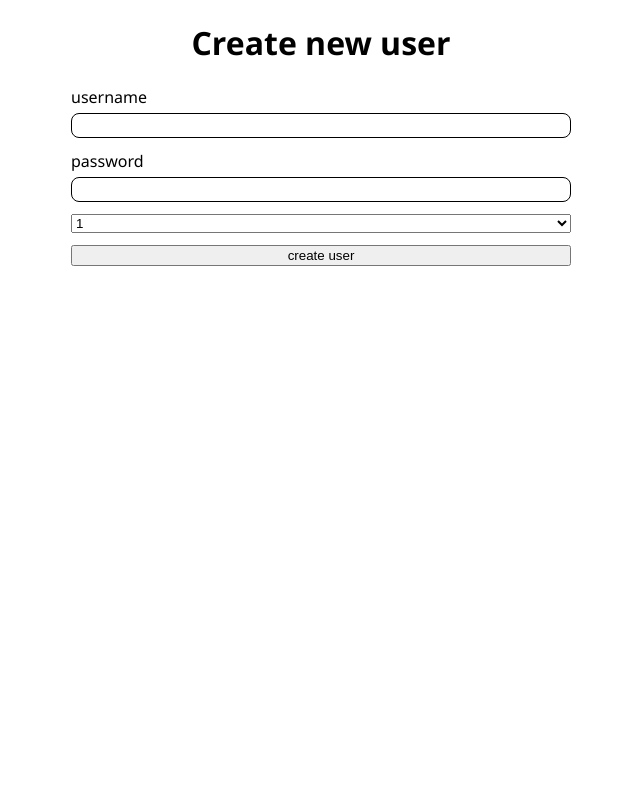
After one commit to Anderslba/chatapp-projekt, a Node project: template src/views/createUser.pug in a window 1280 px wide. The commit adds this page. Shown: the whole page, without its empty margins (319-959 px from the left). Run offline with Node 20 templates, Linux system fonts and the light colour scheme; the template is opened without the code that fills it, so the values that code supplies are empty.

Commit message:
createuserpug

```diff
--- a/src/app.js
+++ b/src/app.js
@@ -26,6 +26,10 @@ app.get('/chats', isAuthorized(1), (req, res) => {
     res.render('chats', {user: {userid, userLevel }})
 })
 
+app.get('/createuser', (req, res) => {
+    res.render('createUser.pug');
+})
+
 //404 fanger alle ukendte endpoints
 app.use((req, res, next) => {
     res.send("404 not found")
--- a/src/assets/styles.css
+++ b/src/assets/styles.css
@@ -3,6 +3,7 @@ html, body {
     margin: 0;
     width: 100%;
     height: 100%;
+    font-family: 'Segoe UI', Tahoma, Geneva, Verdana, sans-serif;
 }
 
 .wrapper-center {
@@ -11,15 +12,21 @@ html, body {
     align-items: center;
 }
 
-.loginform {
+.userform {
     display: grid;
     gap: 12px;
     width: 500px;
 }
 
-.loginform > div {
+.userform > div {
     display: grid;
     gap: 5px;
+}
+
+.userform input {
+    padding: 4px;
+    border-radius: 8px;
+    border: 1px solid;
 }
 
 header > ul {
--- /dev/null
+++ b/src/views/createUser.pug
@@ -0,0 +1,20 @@
+html
+    title Create user
+    link(rel="stylesheet", href="styles.css")
+    body
+        div(class="wrapper-center")
+            h1 Create new user
+            form(action="/users" method="POST" class="userform")
+                div
+                    label(for="username") username
+                    input(name="username")
+                div
+                    label(for="password") password
+                    input(name="password")
+                div
+                    select(name="level" )
+                        option(value="1") 1
+                        option(value="2") 2
+                        option(value="3") 3
+
+                button(type="submit") create user
--- a/src/views/login.pug
+++ b/src/views/login.pug
@@ -4,7 +4,7 @@ html
     body
         div(class="wrapper-center")
             h1 Login
-            form(action="/login" method="POST" class="loginform")
+            form(action="/login" method="POST" class="userform")
                 div
                     label(for="username") username
                     input(type="text" name="username")
```
